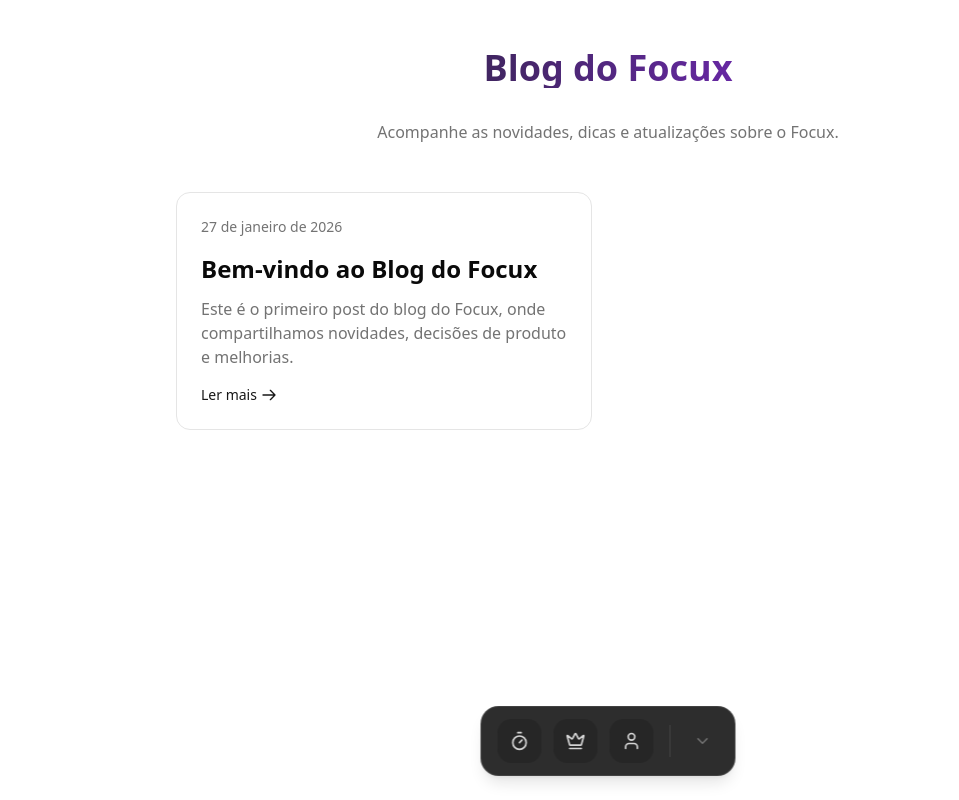
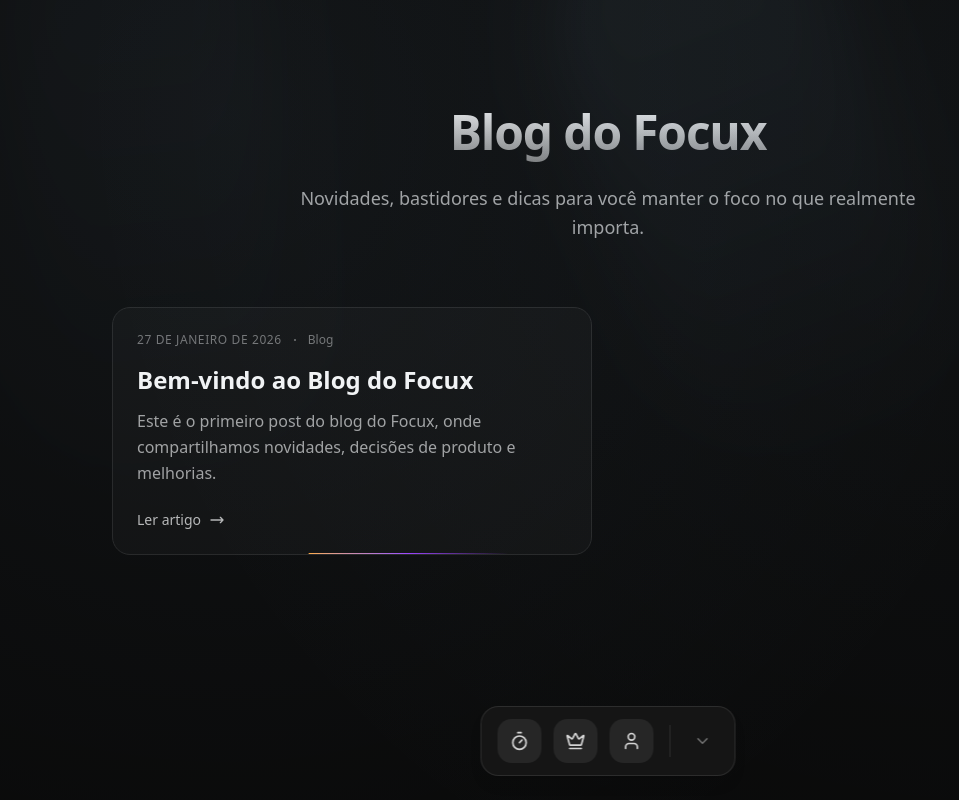
Before and after one commit to thonyydev/Focux, a Next.js app: page /blog in a window 1280 px wide. Shown: the whole page, without its empty margins (32-991 px from the left). Built offline with nearby package versions, Linux system fonts and the light colour scheme; no server answers.

Commit message:
Add more features

```diff
--- a/app/blog/[slug]/page.tsx
+++ b/app/blog/[slug]/page.tsx
@@ -2,10 +2,16 @@
 import { notFound } from "next/navigation";
 import { MDXRemote } from "next-mdx-remote/rsc";
 import Link from "next/link";
+import { LightRays } from "@/components/ui/light-rays";
+import type { Metadata } from "next";
 
 // Helper to format date
 function formatDateClean(dateString: string) {
-  return new Date(dateString).toLocaleDateString("pt-BR", {
+  const [year, month, day] = dateString.split("-").map(Number);
+
+  const date = new Date(year, month - 1, day);
+
+  return date.toLocaleDateString("pt-BR", {
     day: "numeric",
     month: "long",
     year: "numeric",
@@ -25,6 +31,51 @@
   }>;
 };
 
+export async function generateMetadata({ params }: Props): Promise<Metadata> {
+  const resolvedParams = await params;
+  const post = getPost(resolvedParams.slug);
+
+  if (!post) {
+    return {
+      title: "Post não encontrado | Blog do Focux",
+    };
+  }
+
+  const date = new Date(post.date);
+  const formattedDate = date.toLocaleDateString("pt-BR", {
+    day: "numeric",
+    month: "long",
+    year: "numeric",
+  });
+
+  return {
+    title: `${post.title} | Blog do Focux`,
+    description: post.description,
+    openGraph: {
+      title: post.title,
+      description: post.description,
+      url: `https://focux.app/blog/${post.slug}`,
+      siteName: "Focux",
+      type: "article",
+      publishedTime: post.date,
+      authors: ["Focux"],
+      images: [
+        {
+          url: "https://focux.app/images/og-image.png",
+          width: 1200,
+          height: 630,
+        },
+      ],
+    },
+    twitter: {
+      card: "summary",
+      title: post.title,
+      description: post.description,
+      images: ["https://focux.app/images/og-image.png"],
+    },
+  };
+}
+
 export default async function BlogPostPage({ params }: Props) {
   // Await params since it's a Promise in Next.js 15+ (which user seems to be using based on package.json v16)
   const resolvedParams = await params;
@@ -35,41 +86,63 @@
   }
 
   return (
-    <article className="container mx-auto py-12 px-4 max-w-3xl">
-      <div className="mb-8">
+    <div className="min-h-screen w-full bg-neutral-950 text-neutral-200 pb-24 selection:bg-neutral-700 selection:text-white">
+      <article className="container mx-auto py-24 px-4 max-w-3xl">
+        <div className="mb-12">
           <Link
             href="/blog"
-          className="text-muted-foreground hover:text-foreground text-sm flex items-center mb-6 transition-colors"
+            className="group inline-flex items-center text-sm font-medium text-neutral-500 hover:text-white mb-8 transition-colors"
           >
+            <div className="mr-2 rounded-full border border-neutral-800 p-1 transition-colors group-hover:border-neutral-600 group-hover:bg-neutral-800">
               <svg
-            className="w-4 h-4 mr-1"
+                className="w-3 h-3"
                 fill="none"
                 stroke="currentColor"
                 viewBox="0 0 24 24"
-            xmlns="http://www.w3.org/2000/svg"
               >
                 <path
                   strokeLinecap="round"
                   strokeLinejoin="round"
                   strokeWidth={2}
-              d="M10 19l-7-7m0 0l7-7m-7 7h18"
+                  d="M15 19l-7-7 7-7"
                 />
               </svg>
+            </div>
             Voltar para o blog
           </Link>
 
-        <h1 className="text-4xl md:text-5xl font-bold mb-4 bg-clip-text text-transparent bg-gradient-to-r from-primary to-purple-600">
+          <div className="space-y-4">
+            <div className="flex items-center gap-3 text-sm font-medium text-neutral-500">
+              <time dateTime={post.date} className="uppercase tracking-wider">
+                {formatDateClean(post.date)}
+              </time>
+              <span className="h-0.5 w-0.5 rounded-full bg-neutral-500" />
+              <span>Blog do Focux</span>
+            </div>
+
+            <h1 className="text-3xl md:text-5xl font-bold tracking-tight text-white leading-tight">
               {post.title}
             </h1>
-
-        <div className="flex items-center text-muted-foreground">
-          <time dateTime={post.date}>{formatDateClean(post.date)}</time>
           </div>
         </div>
 
-      <div className="prose prose-lg dark:prose-invert max-w-none prose-headings:font-bold prose-headings:tracking-tight prose-a:text-primary hover:prose-a:text-primary/80 prose-img:rounded-xl">
+        <div
+          className={`
+          prose prose-lg dark:prose-invert max-w-none
+          prose-headings:text-neutral-100 prose-headings:font-bold prose-headings:tracking-tight
+          prose-p:text-neutral-400 prose-p:leading-relaxed
+          prose-strong:text-white prose-strong:font-semibold
+          prose-a:text-white prose-a:underline prose-a:decoration-neutral-700 prose-a:underline-offset-4 hover:prose-a:decoration-white hover:prose-a:text-white
+          prose-li:text-neutral-400
+          prose-blockquote:border-l-neutral-700 prose-blockquote:bg-neutral-900/50 prose-blockquote:px-6 prose-blockquote:py-2 prose-blockquote:rounded-r-lg prose-blockquote:text-neutral-300 prose-blockquote:not-italic
+          prose-img:rounded-2xl prose-img:border prose-img:border-neutral-800
+          prose-hr:border-neutral-800
+        `}
+        >
           <MDXRemote source={post.content} />
         </div>
       </article>
+      <LightRays />
+    </div>
   );
 }
--- a/app/blog/page.tsx
+++ b/app/blog/page.tsx
@@ -1,73 +1,119 @@
+import { BorderBeam } from "@/components/ui/border-beam";
+import { LightRays } from "@/components/ui/light-rays";
 import { getBlogPosts } from "@/lib/mdx";
 import Link from "next/link";
 
 // Inline date formatter just in case
 function formatDateClean(dateString: string) {
-  return new Date(dateString).toLocaleDateString("pt-BR", {
+  const [year, month, day] = dateString.split("-").map(Number);
+
+  const date = new Date(year, month - 1, day);
+
+  return date.toLocaleDateString("pt-BR", {
     day: "numeric",
     month: "long",
     year: "numeric",
   });
 }
 
+export const metadata = {
+  title: "Blog do Focux — Novidades, atualizações e foco",
+  description:
+    "Acompanhe as novidades do Focux: atualizações do produto, decisões de design, melhorias de produtividade e bastidores do desenvolvimento.",
+  openGraph: {
+    title: "Blog do Focux",
+    description:
+      "Novidades, atualizações e bastidores do Focux — um app de foco e produtividade minimalista.",
+    url: "https://focux.app/blog",
+    siteName: "Focux",
+    type: "website",
+    images: [
+      {
+        url: "https://focux.app/images/og-image.png",
+        width: 1200,
+        height: 630,
+      },
+    ],
+  },
+  twitter: {
+    card: "summary",
+    title: "Blog do Focux",
+    description:
+      "Novidades e atualizações do Focux, um app minimalista de foco e produtividade.",
+  },
+};
+
 export default function BlogPage() {
   const posts = getBlogPosts();
 
   return (
-    <div className="container mx-auto py-12 px-4 max-w-4xl">
-      <h1 className="text-4xl font-bold mb-8 text-center bg-clip-text text-transparent bg-gradient-to-r from-primary to-purple-600">
+    <div className="min-h-screen w-full bg-neutral-950 text-neutral-200 selection:bg-neutral-700 selection:text-white pb-24">
+      <div className="container mx-auto py-24 px-4 max-w-5xl">
+        <div className="mb-16 text-center space-y-4">
+          <h1 className="text-4xl md:text-5xl font-bold tracking-tight leading-[1.5] bg-clip-text text-transparent bg-gradient-to-b from-white to-neutral-500">
             Blog do Focux
           </h1>
-      <p className="text-muted-foreground text-center mb-12 max-w-2xl mx-auto">
-        Acompanhe as novidades, dicas e atualizações sobre o Focux.
+          <p className="text-neutral-400 text-lg max-w-2xl mx-auto leading-relaxed">
+            Novidades, bastidores e dicas para você manter o foco no que
+            realmente importa.
           </p>
+        </div>
 
-      <div className="grid gap-8 md:grid-cols-2">
+        <div className="grid gap-6 md:grid-cols-2 lg:gap-8">
           {posts.map((post) => (
             <Link
               key={post.slug}
               href={`/blog/${post.slug}`}
-            className="group border border-border rounded-xl p-6 transition-all hover:shadow-md hover:border-primary/50 bg-card"
+              className="group relative flex flex-col rounded-2xl bg-neutral-900/50 border border-neutral-800 p-6
+                         transition-all duration-300 hover:bg-neutral-900 hover:border-neutral-700 hover:shadow-2xl hover:shadow-black/50"
             >
-            <div className="flex flex-col h-full">
-              <div className="flex items-center justify-between mb-4">
-                <span className="text-sm text-muted-foreground">
+              <div className="mb-4 flex items-center gap-3 text-xs font-medium text-neutral-500">
+                <time dateTime={post.date} className="uppercase tracking-wider">
                   {formatDateClean(post.date)}
-                </span>
+                </time>
+                <span className="h-0.5 w-0.5 rounded-full bg-neutral-500" />
+                <span>Blog</span>
               </div>
-              <h2 className="text-2xl font-semibold mb-3 group-hover:text-primary transition-colors">
+
+              <h2 className="text-2xl font-semibold mb-3 text-neutral-100 group-hover:text-white transition-colors">
                 {post.title}
               </h2>
-              <p className="text-muted-foreground line-clamp-3 mb-4 flex-grow">
+
+              <p className="text-neutral-400 leading-relaxed mb-6 flex-grow line-clamp-3">
                 {post.description}
               </p>
-              <div className="text-primary font-medium text-sm flex items-center mt-auto">
-                Ler mais
+
+              <BorderBeam duration={10} size={200} />
+
+              <div className="flex items-center text-sm font-medium text-white/70 group-hover:text-white transition-colors mt-auto">
+                Ler artigo
                 <svg
-                  className="w-4 h-4 ml-1 transition-transform group-hover:translate-x-1"
+                  className="w-4 h-4 ml-2 transition-transform duration-300 group-hover:translate-x-1"
                   fill="none"
                   stroke="currentColor"
                   viewBox="0 0 24 24"
-                  xmlns="http://www.w3.org/2000/svg"
                 >
                   <path
                     strokeLinecap="round"
                     strokeLinejoin="round"
                     strokeWidth={2}
-                    d="M14 5l7 7m0 0l-7 7m7-7H3"
+                    d="M17 8l4 4m0 0l-4 4m4-4H3"
                   />
                 </svg>
-              </div>
               </div>
             </Link>
           ))}
         </div>
 
         {posts.length === 0 && (
-        <div className="text-center py-12">
-          <p className="text-muted-foreground">Nenhum post encontrado.</p>
+          <div className="text-center py-20 border border-dashed border-neutral-800 rounded-3xl bg-neutral-900/20">
+            <p className="text-neutral-500">
+              Nenhum post encontrado por enquanto.
+            </p>
           </div>
         )}
       </div>
+      <LightRays />
+    </div>
   );
 }
```
Lines whose indentation alone changed are shown as unchanged.
